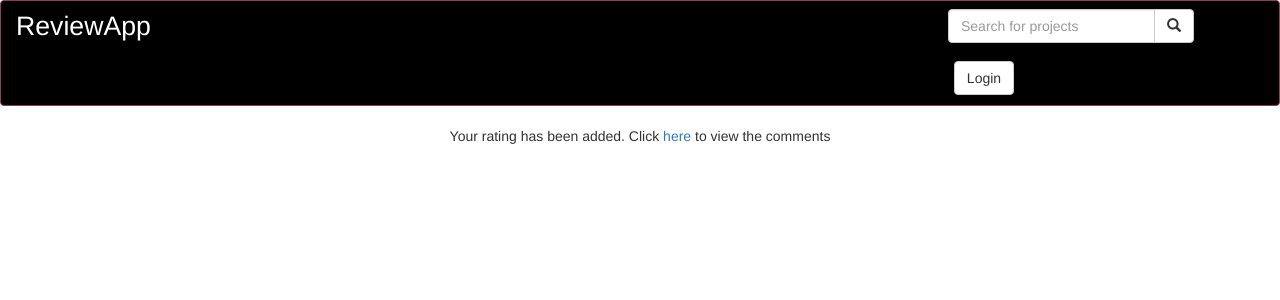
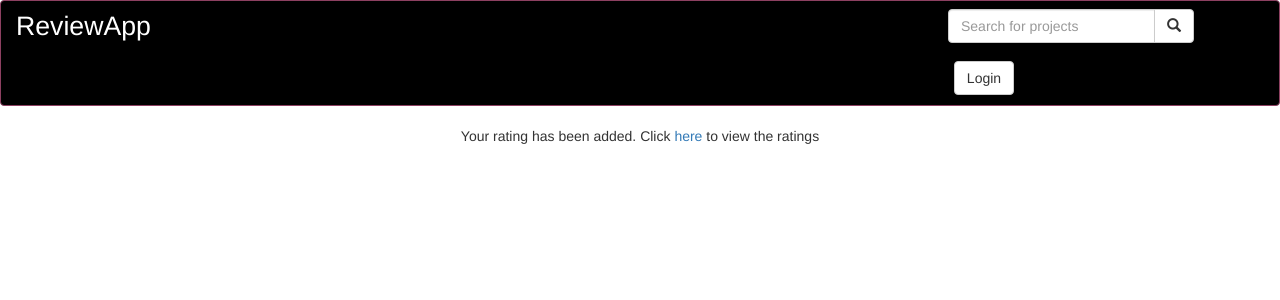
Before and after one commit to SharonFaith/project-review, a Django app: template reviewapp/templates/rateform.html in a window 1280 px wide. Shown: the top 300 px of the page. Run offline with Django 3.2, Linux system fonts and the light colour scheme; the template is opened without the code that fills it: values that come from a table or form of the project are taken from there, others are empty; some libraries are stand-ins or nearby versions.

Commit message:
fix typo

```diff
--- a/reviewapp/templates/rateform.html
+++ b/reviewapp/templates/rateform.html
@@ -28,7 +28,7 @@
             <input type="submit" class="btn btn-success btn-lg" value="Post">
         </form>
     {% else %}
-    <p>Your rating has been added. Click <a href="{% url 'single-project' the_id %}">here</a> to view the comments</p>
+    <p>Your rating has been added. Click <a href="{% url 'single-project' the_id %}">here</a> to view the ratings</p>
     {% endif %}
 
     {% block scripts %}
```
